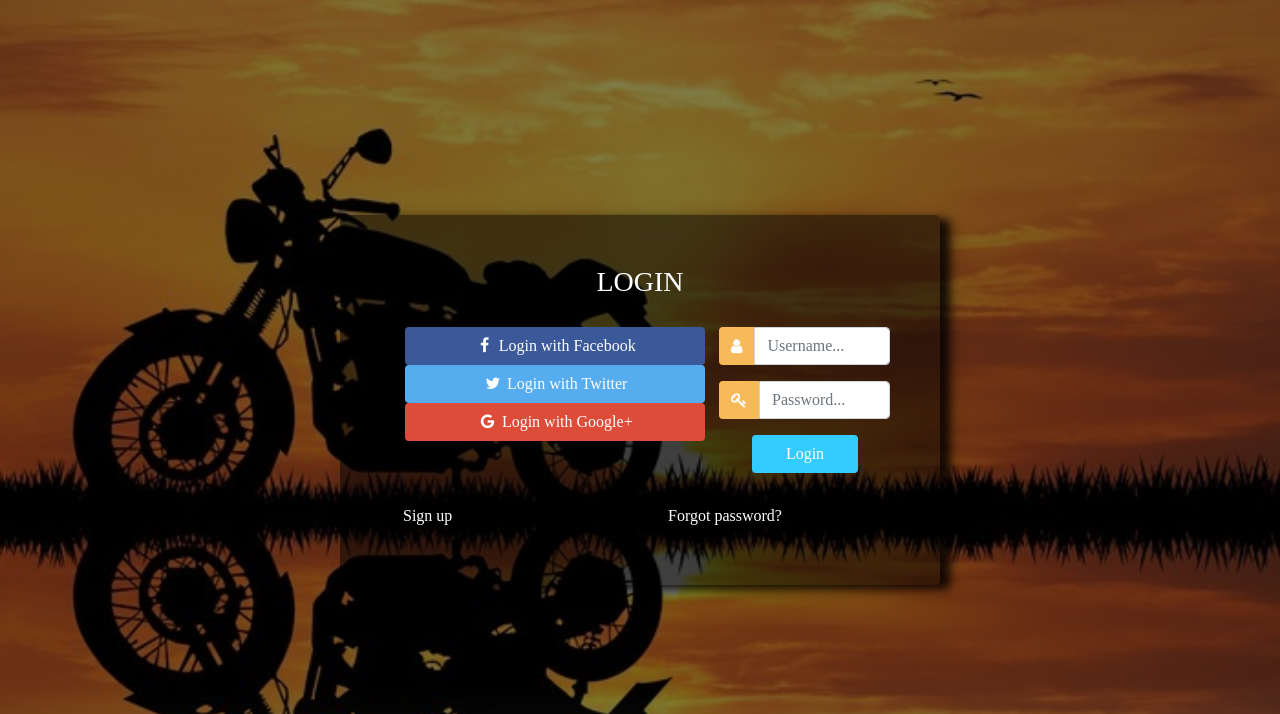
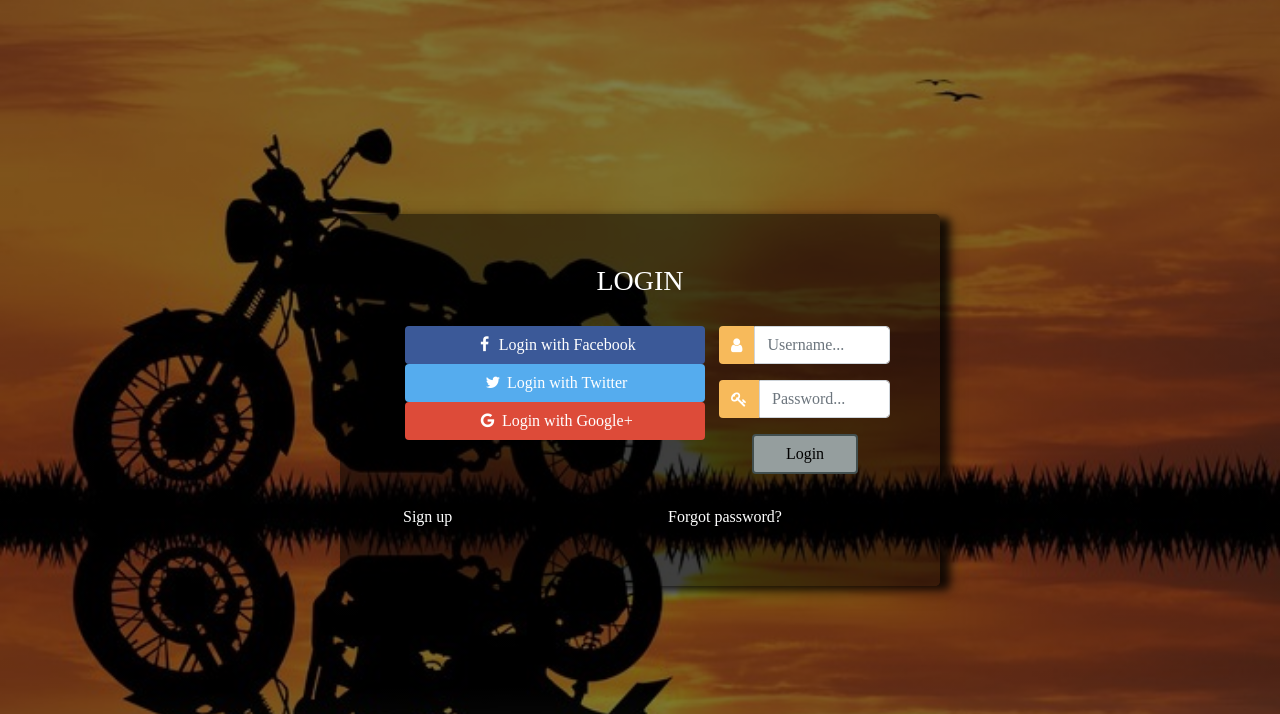
Before and after one commit to preeti13456/CityonBikes, a Django app: page /loginPage/ in a window 1280 px wide. Shown: the part 96-810 px from the top of the page. Run offline with Django 3.2, Linux system fonts and the light colour scheme; some libraries are stand-ins or nearby versions; some web fonts are replaced.

Commit message:
Styled login button

```diff
--- a/templates/login.html
+++ b/templates/login.html
@@ -51,13 +51,19 @@
 
         .login_btn {
             width: 100%;
-            background: #33ccff !important;
-            color: white !important;
+            background-color: #959e9e !important;
+            color: black !important;
+            border: 2px solid #424f4f;
         }
 
         .login_btn:focus {
             box-shadow: none !important;
             outline: 0px !important;
+        }
+
+        .login_btn:hover {
+            background: #646969 !important;
+            color: white !important;
         }
 
         .login_container {
```
